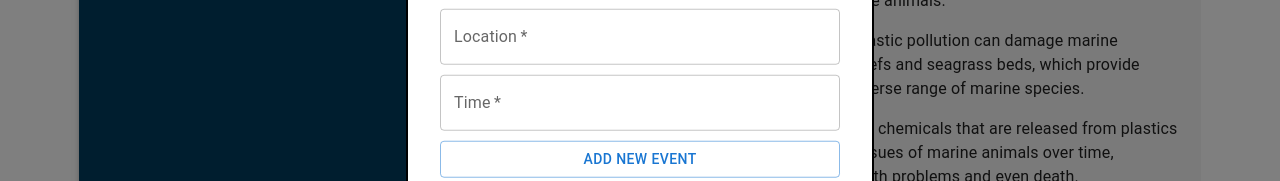
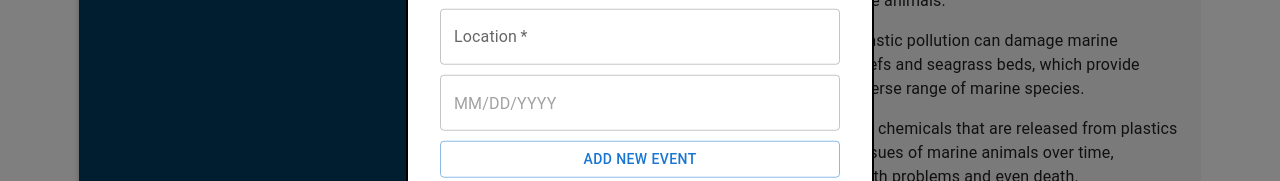
Before and after one commit to Jasonye14/hack-for-change, a React (Create React App) app in the folder web/: page / in a window 1280 px wide. Both pictures are taken after a click on the button "CREATE NEW EVENT". Shown: the part 1313-1494 px from the top of the page. Built offline with nearby package versions, Linux system fonts and the light colour scheme.

Commit message:
added date and time picker to NewEventForm

```diff
--- a/web/package.json
+++ b/web/package.json
@@ -6,10 +6,12 @@
     "@emotion/react": "^11.10.6",
     "@emotion/styled": "^11.10.6",
     "@mui/material": "^5.11.15",
+    "@mui/x-date-pickers": "^6.0.4",
     "@testing-library/jest-dom": "^5.16.5",
     "@testing-library/react": "^13.4.0",
     "@testing-library/user-event": "^13.5.0",
     "console-browserify": "^1.2.0",
+    "dayjs": "^1.11.7",
     "firebase": "^9.19.1",
     "react": "^18.2.0",
     "react-dom": "^18.2.0",
--- a/web/src/components/NewEventForm/index.js
+++ b/web/src/components/NewEventForm/index.js
@@ -7,6 +7,9 @@
 import Modal from '@mui/material/Modal';
 import { TextField } from '@mui/material';
 import { Stack } from '@mui/system';
+import { AdapterDayjs } from '@mui/x-date-pickers/AdapterDayjs';
+import { LocalizationProvider } from '@mui/x-date-pickers/LocalizationProvider';
+import { DatePicker } from '@mui/x-date-pickers/DatePicker';
 
 const style = {
   position: 'absolute',
@@ -62,7 +65,9 @@
             <TextField required onChange={(e) => handleTitleInput(e)} label="Title" variant='outlined' />
             <TextField required onChange={(e) => handleDescInput(e)} label="Description" multiline />
             <TextField required onChange={(e) => handleLocationInput(e)} label="Location" variant="outlined" />
-            <TextField required onChange={(e) => handleTimeInput(e)} label="Time" variant="outlined" />
+            <LocalizationProvider dateAdapter={AdapterDayjs}>
+                <DatePicker />
+            </LocalizationProvider>
             <Button variant='outlined' onClick={handleSubmitForm}>Add New Event</Button>
             {/* <Typography id="modal-modal-description" sx={{ mt: 2 }}>
                 Duis mollis, est non commodo luctus, nisi erat porttitor ligula.
```
Also changed, not shown: 1 other file (tests, documents, lock files or other folders).
